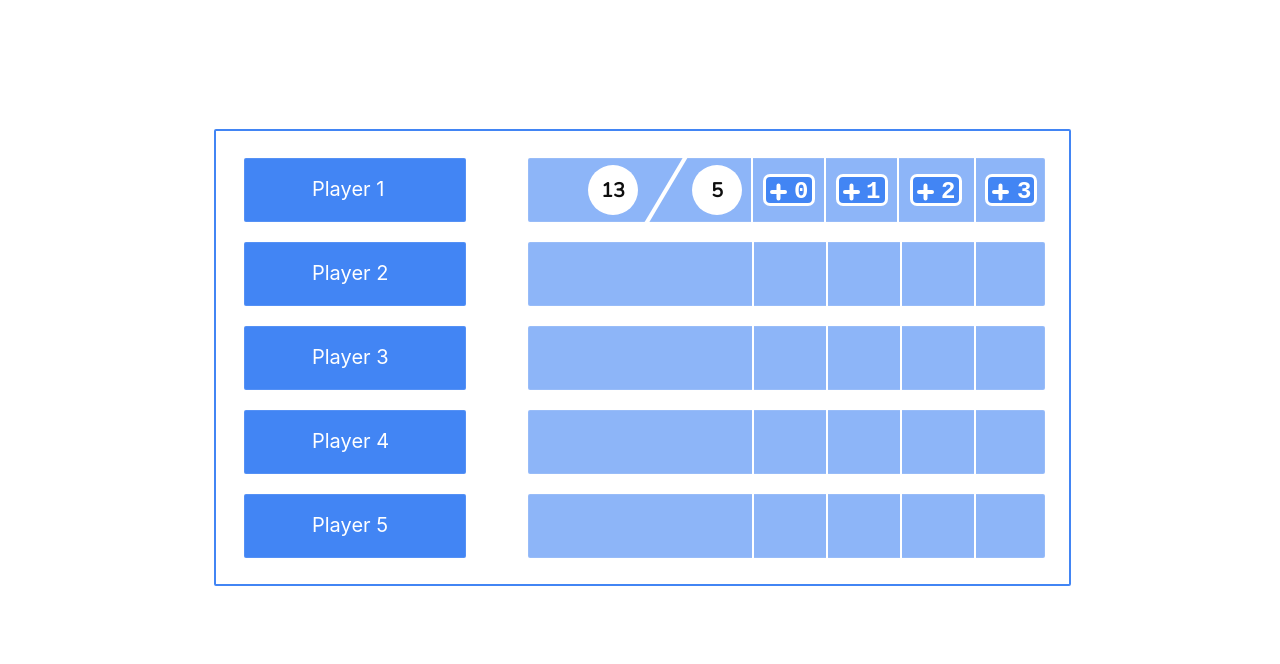
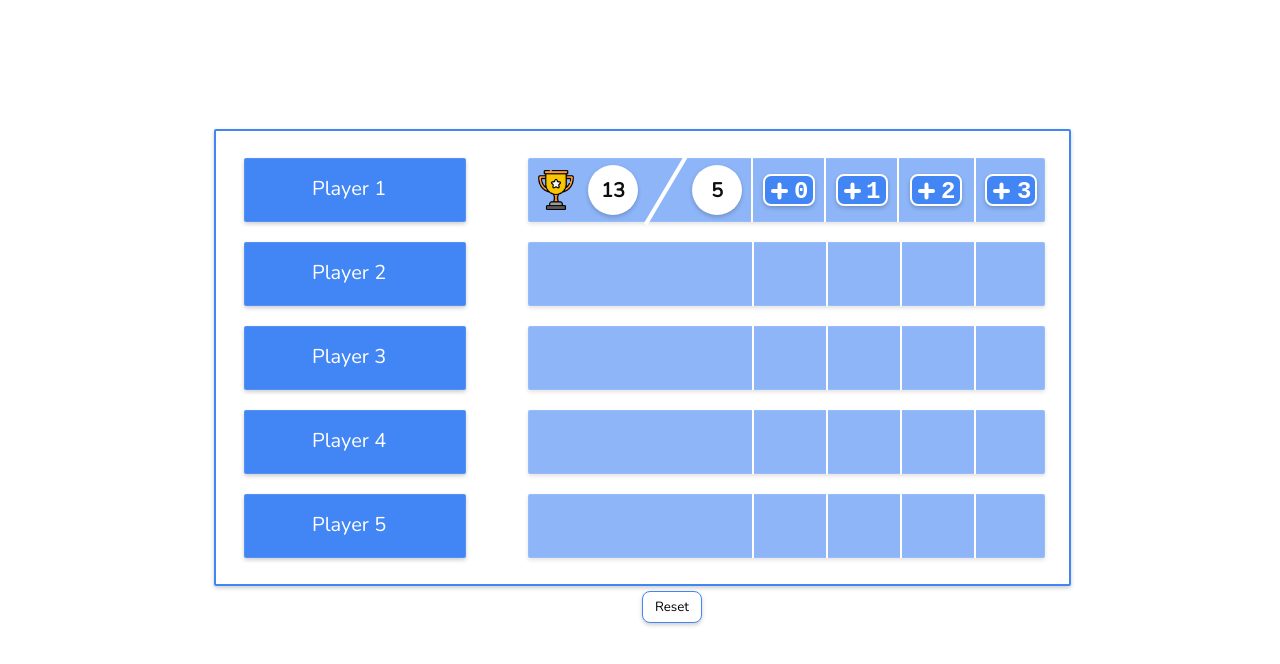
Before and after one commit to AndyCavedal/point-tracker-css, a plain HTML site: page index.html in a window 1280 px wide. Shown: the part 46-710 px from the top of the page. Drawn offline with nearby package versions, Linux system fonts and the light colour scheme.

Commit message:
added trophy png and workin on transition

```diff
--- a/index.html
+++ b/index.html
@@ -14,6 +14,7 @@
         <h1 class="helloworld">Hola Mundo!</h1>
     </div>
     <div class="section1">
+        <button class="point-button" id="reset">Reset</button>
         <div id="block 1">
             <div class="name-container" id="name-container1">
                 <h1 class="player">Player 1</h1>
@@ -24,6 +25,7 @@
             <div class="vertical-line" id="divider1"></div>
             <div class="games-ellipse" id="games1">
                 <p id="matchsP">5</p>
+                <img src="/src/yellow-trofee.png" class="trophy" alt="trophy">
             </div>
             <div class="score-container" id="score-container1"></div>
             <div class="line" id="line1"></div>
--- a/styles.css
+++ b/styles.css
@@ -38,6 +38,7 @@
     border: 2px solid var(--sky-blue);
     background: #FFFFFF;
     border-radius: 2px;
+    box-shadow: 0 2px 4px rgba(0, 0, 0, 0.2);
 }
 
 .player {
@@ -50,7 +51,7 @@
     left: calc(50% - 118px/2 + 16px);
     top: calc(50% - 32px/2 + 3px);
 
-    font-family: 'Inter';
+    font-family: 'Nunito', sans-serif;
     font-style: normal;
     font-weight: 400;
     font-size: 20px;
@@ -76,6 +77,7 @@
     background: #4285F4;
     border: 1px solid rgba(255, 255, 255, 0.1);
     border-radius: 2px;
+    box-shadow: 0 2px 4px rgba(0, 0, 0, 0.2);
 }
 
 .score-container {
@@ -93,6 +95,7 @@
     background: #4285F4;
     border: 1px solid rgba(255, 255, 255, 0.1);
     border-radius: 2px;
+    box-shadow: 0 2px 4px rgba(0, 0, 0, 0.2);
 }
 
 .line {
@@ -103,7 +106,15 @@
     z-index: 1;
     border: 1px solid #FFFFFF;
     transform: rotate(90deg);
+}
 
+#reset {
+    top: 460px;
+    left: 426px;
+    background: var;
+    background: white;
+    border: 1px solid var(--sky-blue);
+    width: 60px;
 }
 
 .points-ellipse {
@@ -116,6 +127,7 @@
 
     background-color: var(--white);
     border-radius: 30px;
+    box-shadow: 0 2px 4px rgba(0, 0, 0, 0.2);
 }
 
 .games-ellipse {
@@ -128,6 +140,7 @@
 
     background-color: var(--white);
     border-radius: 30px;
+    box-shadow: 0 2px 4px rgba(0, 0, 0, 0.2);
 }
 
 .vertical-line {
@@ -143,17 +156,25 @@
     transform: rotate(-59.3deg);
 }
 
+.trophy {
+    width: 40px;
+    height: 40px;
+    position: absolute;
+    left: -156px;
+    top: 5px;
+}
+
 .point-button {
     position: absolute;
     width: 52px;
     height: 32px;
     left: 769px;
     top: 43px;
-
     background: var(--sky-blue);
     mix-blend-mode: normal;
-    border-radius: 7px;
-    border: solid var(--white);
+    border-radius: 8px;
+    border: 2px solid var(--white);
+    box-shadow: 0 2px 4px rgba(0, 0, 0, 0.2);
 }
 
 .point-button-number {
@@ -187,6 +208,11 @@
     border: 2px solid #FFFFFF;
     border-radius: 3px;
     transform: rotate(180deg);
+    transition: transform 0.3s ease-in-out;
+}
+
+.plus-horizontal:hover {
+    transform: rotate(90deg);
 }
 
 .plus-vertical {
@@ -200,7 +226,13 @@
     border: 2px solid #FFFFFF;
     border-radius: 3px;
     transform: rotate(90deg);
+    transition: transform 0.3s ease-in-out;
 }
+
+.plus-vertical:hover {
+    transform: rotate(0deg);
+}
+
 #score-container1 {
     opacity: 0.6;
 }
```
Also changed, not shown: src/yellow-trofee.png (added).
